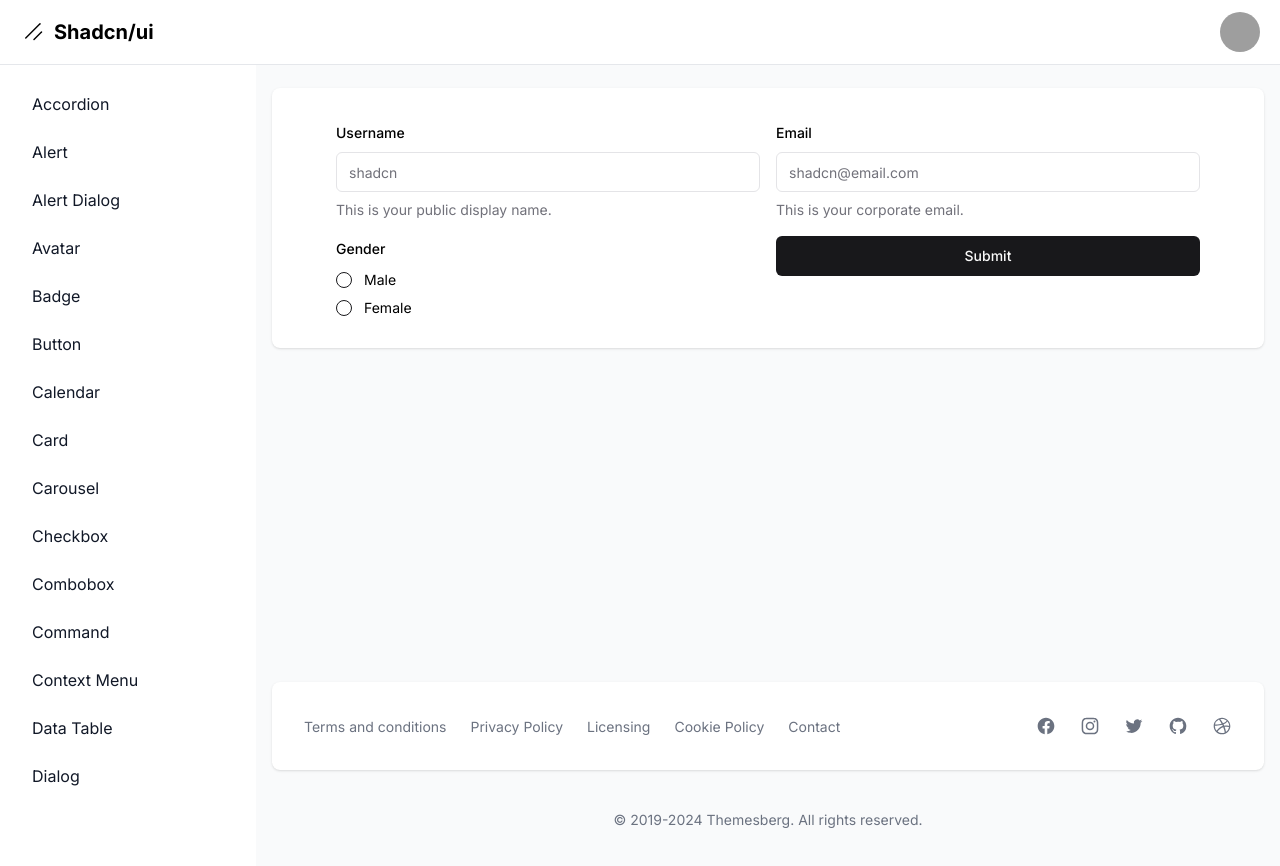
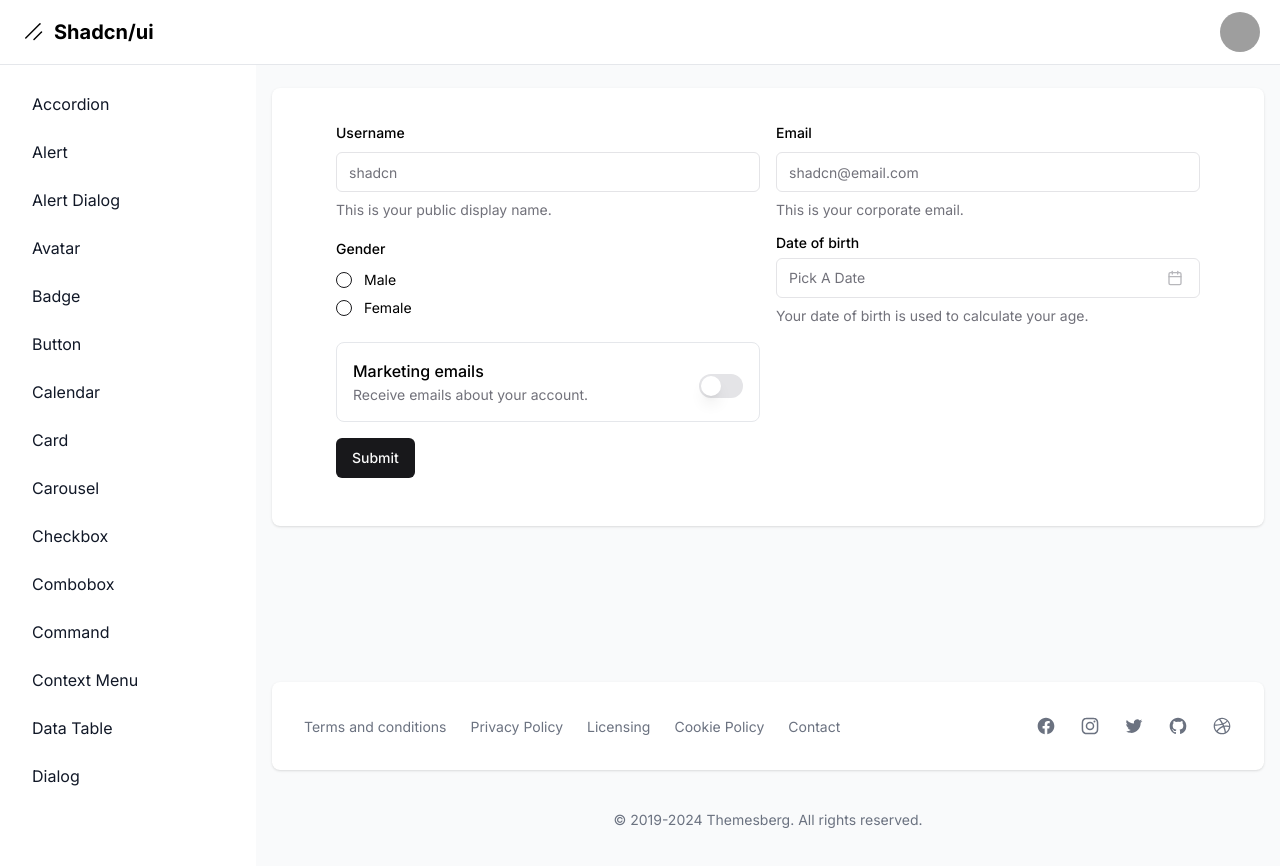
Before and after one commit to CMRicardo/shadcn-dashboard, a Next.js app: page /dashboard/form in a window 1280 px wide. Shown: the top 866 px of the page. Built offline with nearby package versions, Linux system fonts and the light colour scheme; grey boxes are pictures that could not be loaded.

Commit message:
Add switch to /pages

```diff
--- a/app/dashboard/form/page.tsx
+++ b/app/dashboard/form/page.tsx
@@ -1,4 +1,6 @@
 "use client";
+
+import { format } from "date-fns";
 
 import { zodResolver } from "@hookform/resolvers/zod";
 import { useForm } from "react-hook-form";
@@ -17,11 +19,29 @@ import {
 import { Input } from "@/components/ui/input";
 import { RadioGroup, RadioGroupItem } from "@/components/ui/radio-group";
 import { toast } from "sonner";
+import { Calendar } from "@/components/ui/calendar";
+import {
+  Popover,
+  PopoverContent,
+  PopoverTrigger,
+} from "@/components/ui/popover";
+import { CalendarIcon } from "lucide-react";
+import { cn } from "@/lib/utils";
+import { Switch } from "@/components/ui/switch";
 
-const formSchema = z.object({
+const formSchema = z
+  .object({
     username: z.string().min(3).max(20),
     email: z.string({ message: "Invalid email address." }).email(),
     gender: z.enum(["male", "female"], { message: "Please select one" }),
+    dateOfBirth: z.date({
+      required_error: "Please select a date of birth",
+    }),
+    marketingEmails: z.boolean().default(false),
+  })
+  .refine((data) => data.marketingEmails === true, {
+    message: "Please accept the marketing emails",
+    path: ["marketingEmails"],
   });
 
 export default function Page() {
@@ -31,6 +51,7 @@ export default function Page() {
     defaultValues: {
       username: "",
       email: "",
+      marketingEmails: false,
     },
   });
 
@@ -52,10 +73,8 @@ export default function Page() {
   return (
     <>
       <Form {...form}>
-        <form
-          onSubmit={form.handleSubmit(onSubmit)}
-          className="grid grid-cols-2 px-8 gap-4"
-        >
+        <form onSubmit={form.handleSubmit(onSubmit)}>
+          <div className="grid grid-cols-1 md:grid-cols-2 px-8 gap-8 md:gap-4">
             {/* Username */}
             <FormField
               control={form.control}
@@ -87,7 +106,9 @@ export default function Page() {
                       {...field}
                     />
                   </FormControl>
-                <FormDescription>This is your corporate email.</FormDescription>
+                  <FormDescription>
+                    This is your corporate email.
+                  </FormDescription>
                   <FormMessage />
                 </FormItem>
               )}
@@ -123,8 +144,79 @@ export default function Page() {
                 </FormItem>
               )}
             />
+            {/* Date of birth */}
+            <FormField
+              control={form.control}
+              name="dateOfBirth"
+              render={({ field }) => (
+                <FormItem className="flex flex-col">
+                  <FormLabel>Date of birth</FormLabel>
+                  <Popover>
+                    <PopoverTrigger asChild>
+                      <FormControl>
+                        <Button
+                          variant={"outline"}
+                          className={cn(
+                            "pl-3 text-left font-normal",
+                            !field.value && "text-muted-foreground"
+                          )}
+                        >
+                          {field.value ? (
+                            format(field.value, "PPP")
+                          ) : (
+                            <span>Pick a date</span>
+                          )}
+                          <CalendarIcon className="ml-auto h-4 w-4 opacity-50" />
+                        </Button>
+                      </FormControl>
+                    </PopoverTrigger>
+                    <PopoverContent className="w-auto p-0" align="start">
+                      <Calendar
+                        mode="single"
+                        selected={field.value}
+                        onSelect={field.onChange}
+                        disabled={(date) =>
+                          date > new Date() || date < new Date("1900-01-01")
+                        }
+                        initialFocus
+                      />
+                    </PopoverContent>
+                  </Popover>
+                  <FormDescription>
+                    Your date of birth is used to calculate your age.
+                  </FormDescription>
+                  <FormMessage />
+                </FormItem>
+              )}
+            />
+            {/* Marketing emails */}
+            <FormField
+              control={form.control}
+              name="marketingEmails"
+              render={({ field }) => (
+                <FormItem className="flex flex-row items-center justify-between rounded-lg border p-4">
+                  <div className="space-y-0.5">
+                    <FormLabel className="text-base">
+                      Marketing emails
+                    </FormLabel>
+                    <FormDescription>
+                      Receive emails about your account.
+                    </FormDescription>
+                  </div>
+                  <FormControl>
+                    <Switch
+                      checked={field.value}
+                      onCheckedChange={field.onChange}
+                    />
+                  </FormControl>
+                </FormItem>
+              )}
+            />
+          </div>
           {/* Submit */}
+          <div className="flex p-8 md:py-4 ">
             <Button type="submit">Submit</Button>
+          </div>
         </form>
       </Form>
     </>
--- /dev/null
+++ b/components/ui/switch.tsx
@@ -0,0 +1,29 @@
+"use client"
+
+import * as React from "react"
+import * as SwitchPrimitives from "@radix-ui/react-switch"
+
+import { cn } from "@/lib/utils"
+
+const Switch = React.forwardRef<
+  React.ElementRef<typeof SwitchPrimitives.Root>,
+  React.ComponentPropsWithoutRef<typeof SwitchPrimitives.Root>
+>(({ className, ...props }, ref) => (
+  <SwitchPrimitives.Root
+    className={cn(
+      "peer inline-flex h-6 w-11 shrink-0 cursor-pointer items-center rounded-full border-2 border-transparent transition-colors focus-visible:outline-none focus-visible:ring-2 focus-visible:ring-ring focus-visible:ring-offset-2 focus-visible:ring-offset-background disabled:cursor-not-allowed disabled:opacity-50 data-[state=checked]:bg-primary data-[state=unchecked]:bg-input",
+      className
+    )}
+    {...props}
+    ref={ref}
+  >
+    <SwitchPrimitives.Thumb
+      className={cn(
+        "pointer-events-none block h-5 w-5 rounded-full bg-background shadow-lg ring-0 transition-transform data-[state=checked]:translate-x-5 data-[state=unchecked]:translate-x-0"
+      )}
+    />
+  </SwitchPrimitives.Root>
+))
+Switch.displayName = SwitchPrimitives.Root.displayName
+
+export { Switch }
--- a/package.json
+++ b/package.json
@@ -25,6 +25,7 @@
     "@radix-ui/react-select": "^2.1.1",
     "@radix-ui/react-slider": "^1.2.0",
     "@radix-ui/react-slot": "^1.0.2",
+    "@radix-ui/react-switch": "^1.1.0",
     "@radix-ui/react-tabs": "^1.1.0",
     "@radix-ui/react-toast": "^1.2.1",
     "@tanstack/react-table": "^8.19.2",
```
Also changed, not shown: 1 other file (tests, documents, lock files or other folders). Lines whose indentation alone changed are shown as unchanged.
